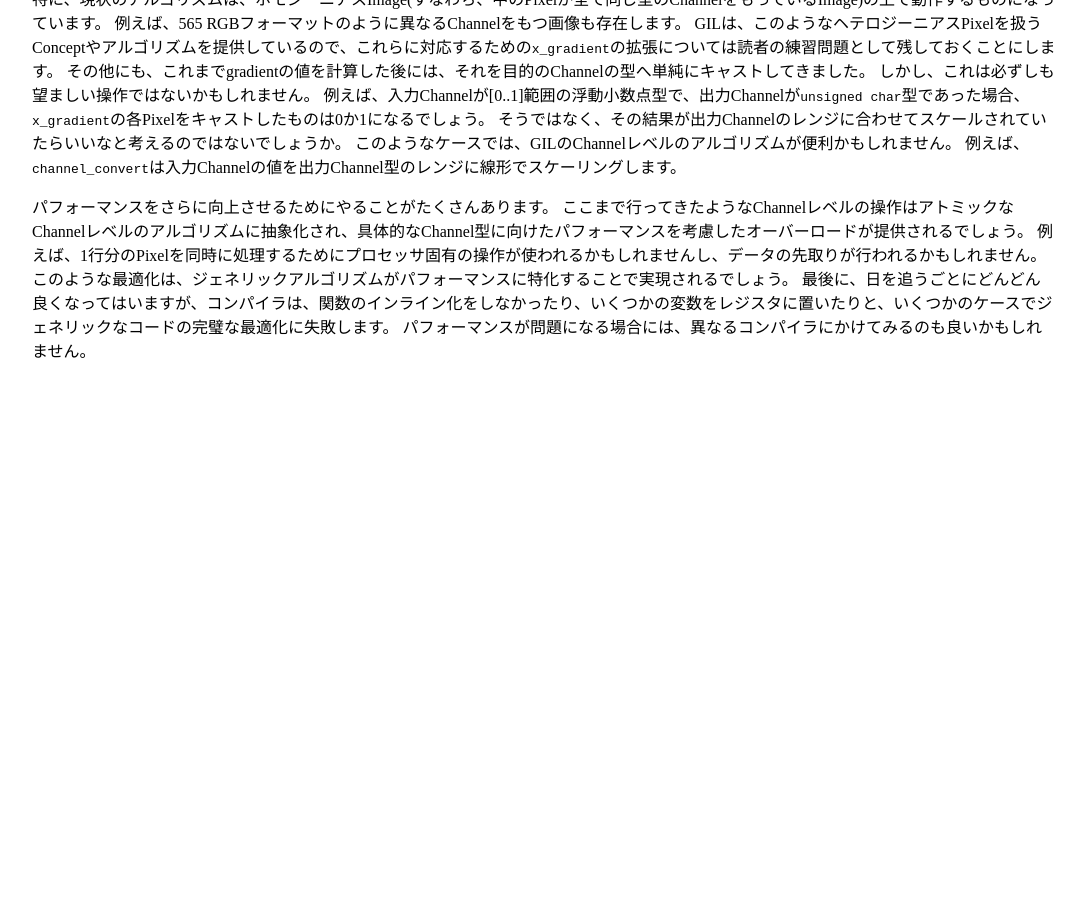
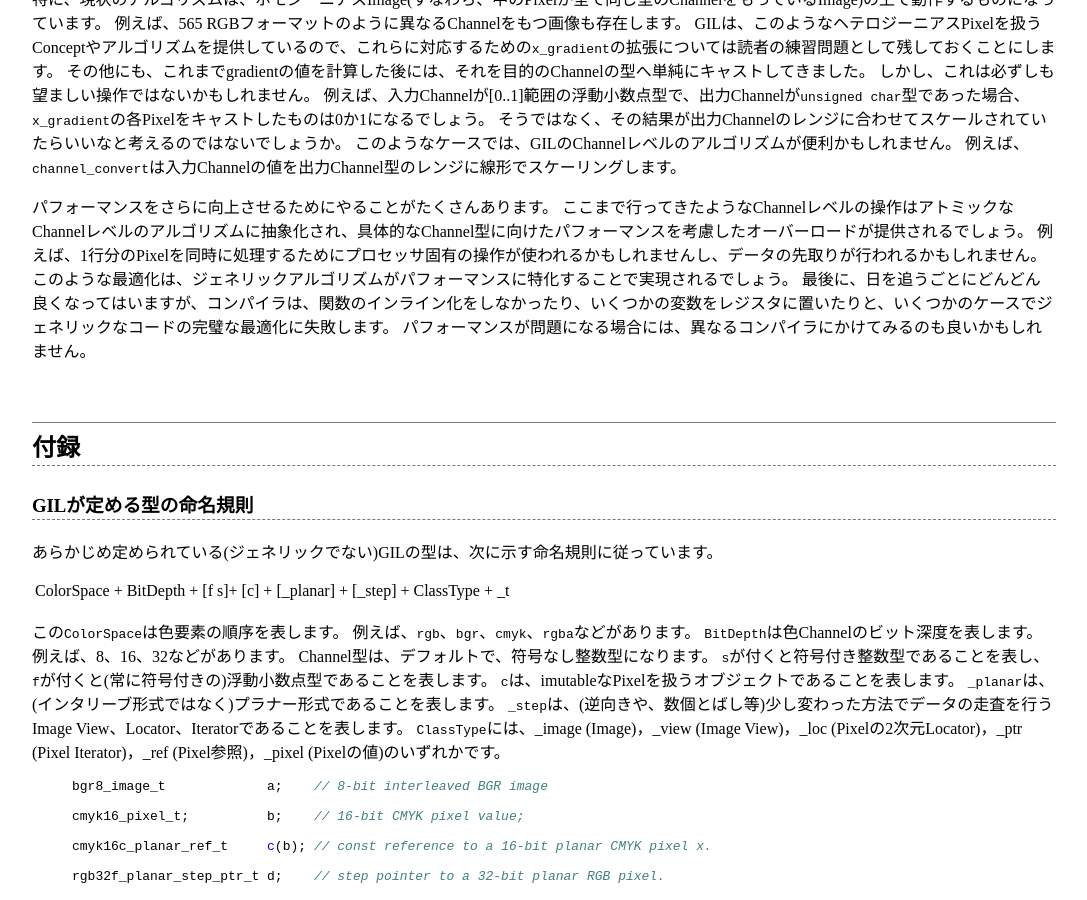
Before and after one commit to hironishihara/GILTutorial-ja, a Jekyll site: the page built from index.md, in a window 1280 px wide and 900 px high, scrolled down 14388 px. Shown: the whole window, without its empty margins (96-1183 px from the left). Built offline with Jekyll 4.4.1, drawn with Linux system fonts in a browser that asks for light colours; before the commit the page ends 14766 px from its top, so only the background shows below that; some of the changed text lies outside the part shown.

Commit message:
edit index.md

```diff
--- a/index.md
+++ b/index.md
@@ -1433,3 +1433,56 @@ If performance is an issue, it might be worth trying your code with different co
 このような最適化は、ジェネリックアルゴリズムがパフォーマンスに特化することで実現されるでしょう。
 最後に、日を追うごとにどんどん良くなってはいますが、コンパイラは、関数のインライン化をしなかったり、いくつかの変数をレジスタに置いたりと、いくつかのケースでジェネリックなコードの完璧な最適化に失敗します。
 パフォーマンスが問題になる場合には、異なるコンパイラにかけてみるのも良いかもしれません。
+
+<!--
+Appendix
+-->
+
+## <a name="section_03"> 付録
+
+<!--
+Naming convention for GIL concrete types
+-->
+
+### <a name="section_03_01"> GILが定める型の命名規則
+
+<!--
+Concrete (non-generic) GIL types follow this naming convention:
+ColorSpace + BitDepth + [f | s]+ [c] + [_planar] + [_step] + ClassType + _t
+-->
+
+あらかじめ定められている(ジェネリックでない)GILの型は、次に示す命名規則に従っています。
+
+ColorSpace + BitDepth + [f | s]+ [c] + [_planar] + [_step] + ClassType + _t
+
+<!--
+Where ColorSpace also indicates the ordering of components.
+Examples are rgb, bgr, cmyk, rgba.
+BitDepth indicates the bit depth of the color channel.
+Examples are 8,16,32.
+By default the type of channel is unsigned integral; using s indicates signed integral and f - a floating point type, which is always signed.
+c indicates object operating over immutable pixels.
+_planar indicates planar organization (as opposed to interleaved).
+_step indicates special image views, locators and iterators which traverse the data in non-trivial way (for example, backwards or every other pixel).
+ClassType is _image (image), _view (image view), _loc (pixel 2D locator) _ptr (pixel iterator), _ref (pixel reference), _pixel (pixel value).
+-->
+
+この`ColorSpace`は色要素の順序を表します。
+例えば、`rgb`、`bgr`、`cmyk`、`rgba`などがあります。
+`BitDepth`は色Channelのビット深度を表します。
+例えば、8、16、32などがあります。
+Channel型は、デフォルトで、符号なし整数型になります。
+`s`が付くと符号付き整数型であることを表し、`f`が付くと(常に符号付きの)浮動小数点型であることを表します。
+`c`は、imutableなPixelを扱うオブジェクトであることを表します。
+`_planar`は、(インタリーブ形式ではなく)プラナー形式であることを表します。
+`_step`は、(逆向きや、数個とばし等)少し変わった方法でデータの走査を行うImage View、Locator、Iteratorであることを表します。
+`ClassType`には、_image (Image)，_view (Image View)，_loc (Pixelの2次元Locator)，_ptr (Pixel Iterator)，_ref (Pixel参照)，_pixel (Pixelの値)のいずれかです。
+
+{% highlight C++ %}
+
+bgr8_image_t             a;    // 8-bit interleaved BGR image
+cmyk16_pixel_t;          b;    // 16-bit CMYK pixel value;
+cmyk16c_planar_ref_t     c(b); // const reference to a 16-bit planar CMYK pixel x.
+rgb32f_planar_step_ptr_t d;    // step pointer to a 32-bit planar RGB pixel.
+
+{% endhighlight %}
```
Also changed, not shown: other parts of index.md (+1 -1 lines).
